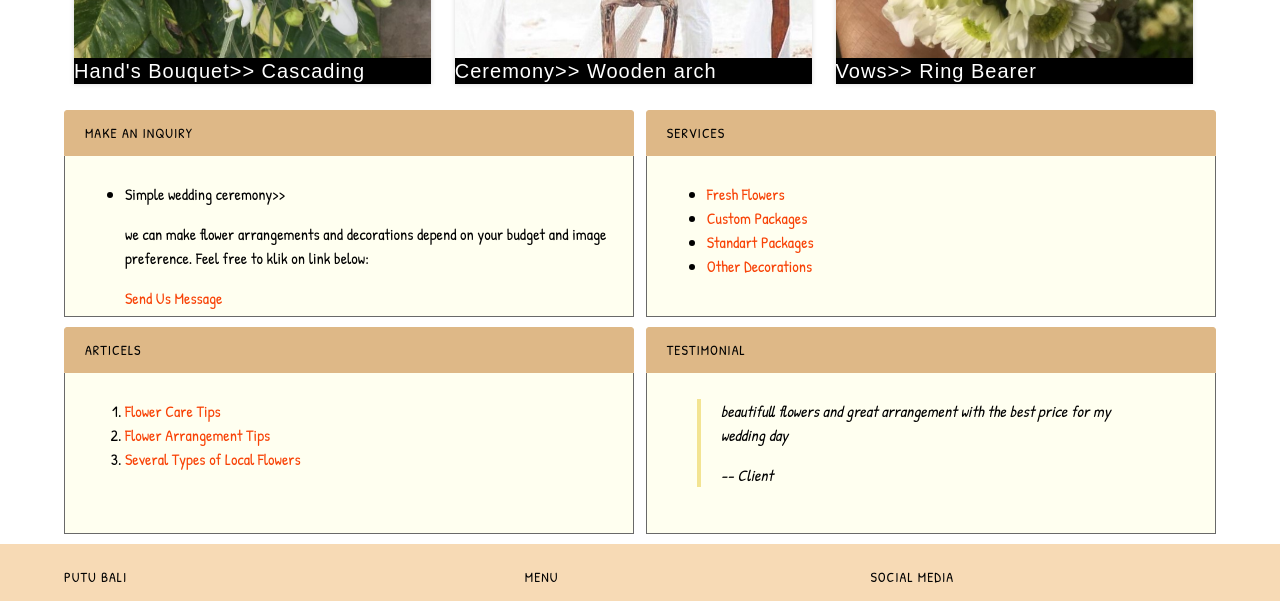
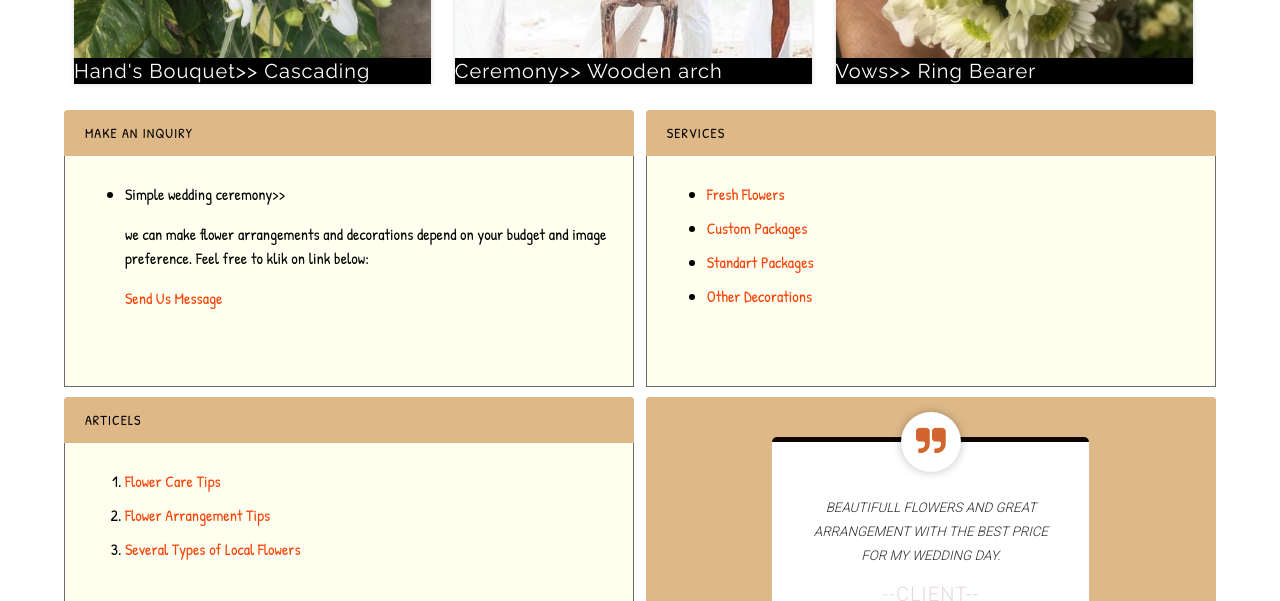
Before and after one commit to putubaliflowershop/putubaliflowershop.github.io, a plain HTML site: page index.html in a window 1280 px wide. Shown: the part 1130-1731 px from the top of the page. Drawn offline with Linux system fonts and the light colour scheme.

Commit message:
Add files via upload

```diff
--- a/index.html
+++ b/index.html
@@ -58,8 +58,8 @@
 
     <!--Start Effect-->
     <div class="container jumbotron2">
-        <h2>Putu Bali Flowershop & decorations</h2>
-            <p>Putu Bali assisting to bring you to wedding or</p>
+        <h2>Putu Bali Flowershop & Decorations</h2>
+            <p>Putu Bali assisting you to the wedding or</p>
             <p>other moment you wants. Begin with an ideas of</p>
             <p>your wedding theme, color scheme, style of</p>
             <p>arrangement and estimated the budget.</p>
@@ -114,16 +114,16 @@
             </div>
             <div class="box-isi">
                 <ul>
-                    <li>
+                    <li class="margin-service">
                         <a href="services.html" title="Fresh Flowers">Fresh Flowers</a>
                     </li>
-                    <li>
+                    <li class="margin-service">
                         <a href="services.html" title="Custom Packages">Custom Packages</a>
                     </li>
-                    <li>
+                    <li class="margin-service">
                         <a href="services.html" title="Standart Packages">Standart Packages</a>
                     </li>
-                    <li>
+                    <li class="margin-service">
                         <a href="services.html" title="Other Decorations">Other Decorations</a>
                     </li>
                 </ul>
@@ -142,35 +142,34 @@
             </div>
             <div class="box-isi">
                 <ol>
-                    <li>
-                        <a href="" title="Flower Care Tips">Flower Care Tips</a>
+                    <li class="margin-service">
+                        <a href="articels.html" title="Flower Care Tips">Flower Care Tips</a>
                     </li>
-                    <li>
-                        <a href="" title="Flower Arrangement Tips">Flower Arrangement Tips</a>
+                    <li class="margin-service">
+                        <a href="articels.html" title="Flower Arrangement Tips">Flower Arrangement Tips</a>
                     </li>
-                    <li>
-                        <a href="" title="Several Types of Local Flowers">Several Types of Local Flowers</a>
+                    <li class="margin-service">
+                        <a href="articels.html" title="Several Types of Local Flowers">Several Types of Local Flowers</a>
                     </li>
                 </ol>
             </div>
         </div>
         <!-- End Articels -->
 
-        <!-- Start Testimonial -->
+        <!--Start Testimonial Effect-->
         <div class="main-home-two">
-            <div class="box-heading">
-                <h4>Testimonial</h4>
-            </div>
-            <div class="box-isi">
-                <blockquote class="testimonial">
-                    <p>
-                        <em>beautifull flowers and great arrangement with the best price for my wedding day</em>
-                    </p>
-                    <cite>-- Client</cite>
-                </blockquote>
+            <div class="box-heading content-center">
+                <figure class="snip1533">
+                    <figcaption>
+                    <blockquote>
+                        <p>beautifull flowers and great arrangement with the best price for my wedding day.</p>
+                    </blockquote>
+                    <h3>--client--</h3>
+                    </figcaption>
+                </figure>
             </div>
         </div>
-        <!--End Testimonial-->
+        <!--End Testimonial Effect-->
     </div>
     <!-- End Articels & Testimonial -->
 
--- a/styles/style.css
+++ b/styles/style.css
@@ -1,5 +1,8 @@
 /* Start Font */
 @import url('https://fonts.googleapis.com/css?family=Patrick+Hand&display=swap');
+@import url('https://fonts.googleapis.com/css?family=Roboto:300,400');
+@import url('https://maxcdn.bootstrapcdn.com/font-awesome/4.4.0/css/font-awesome.min.css');
+@import url('https://fonts.googleapis.com/css?family=Raleway');
 /* End Font */
 
 /* Start Body*/
@@ -87,6 +90,10 @@ a:active {
     color: black;
     text-decoration: none;
 }
+
+.margin-service {
+    margin-bottom: 10px;
+}
 /* End Menu Primer */
 
 /* Start Heading */
@@ -135,6 +142,7 @@ h6 {
 .main-home-one {
     float: left;
     width:49.5%;
+    overflow: hidden;
 }
 
 .main-home-two {
@@ -144,7 +152,8 @@ h6 {
 
 .main-home-one .box-isi,
 .main-home-two .box-isi {
-    height: 140px;
+    height: 210px;
+    text-align: left;
 }
 
 .main-one {
@@ -186,13 +195,88 @@ h6 {
 /* End Box */
 
 /* Start Testimonial */
-.testimonial {
-   border-left: 4px solid rgb(243, 228, 146);
-   margin-left: 30px;
-   padding-left: 20px;
+.snip1533 {
+  box-shadow: 0 0 5px rgba(236, 229, 229, 0.15);
+  color: #2c2a2a;
+  display: inline-block;
+  font-family: 'Roboto', Arial, sans-serif;
+  font-size: 16px;
+  margin: 29px 10px 10px;
+  max-width: 60%;
+  min-width: 20%;
+  position: relative;
+  text-align: center;
+  width: 100%;
+  background-color: #ffffff;
+  border-radius: 5px;
+  border-top: 5px solid #0c0502;
+}
+
+.snip1533 *,
+.snip1533 *:before {
+  -webkit-box-sizing: border-box;
+  box-sizing: border-box;
+  -webkit-transition: all 0.1s ease-out;
+  transition: all 0.1s ease-out;
+}
+
+.snip1533 figcaption {
+  padding: 13% 10% 12%;
+}
+
+.snip1533 figcaption:before {
+  -webkit-transform: translateX(-50%);
+  transform: translateX(-50%);
+  background-color: #fff;
+  border-radius: 50%;
+  box-shadow: 0 0 10px rgba(0, 0, 0, 0.25);
+  color: #d2652d;
+  content: "\f10e";
+  font-family: 'FontAwesome';
+  font-size: 32px;
+  font-style: normal;
+  left: 50%;
+  line-height: 60px;
+  position: absolute;
+  top: -30px;
+  width: 60px;
+}
+
+.snip1533 h3 {
+  color: #e6d8d8;
+  font-size: 20px;
+  font-weight: 300;
+  line-height: 24px;
+  margin: 10px 0 5px;
+}
+
+.snip1533 h4 {
+  font-weight: 400;
+  margin: 0;
+  opacity: 0.5;
+}
+
+.snip1533 blockquote {
+  font-style: italic;
+  font-weight: 300;
+  margin: 0 0 13px;
+}
+
+.snip1533 blockquote p {
+    font-size: 10pt;
+  }
+
+/* Demo purposes only */
+
+body {
+  background-color: white;
+  text-align: left;
 }
 /* End Testimonial */
-
+.content-center {
+    text-align: center;
+    margin: auto;
+}
 /* Start Table Services */
 .table-services {
     border: 1px solid rgb(235, 183, 120);
@@ -298,7 +382,7 @@ input[type="submit"],
 /* Start Effect */
 
 
-@import url(https://fonts.googleapis.com/css?family=Raleway);
+
 .snip1580 {
   font-family: 'Raleway', Arial, sans-serif;
   position: relative;
```
Also changed, not shown: services.html (+1 -1 lines).
